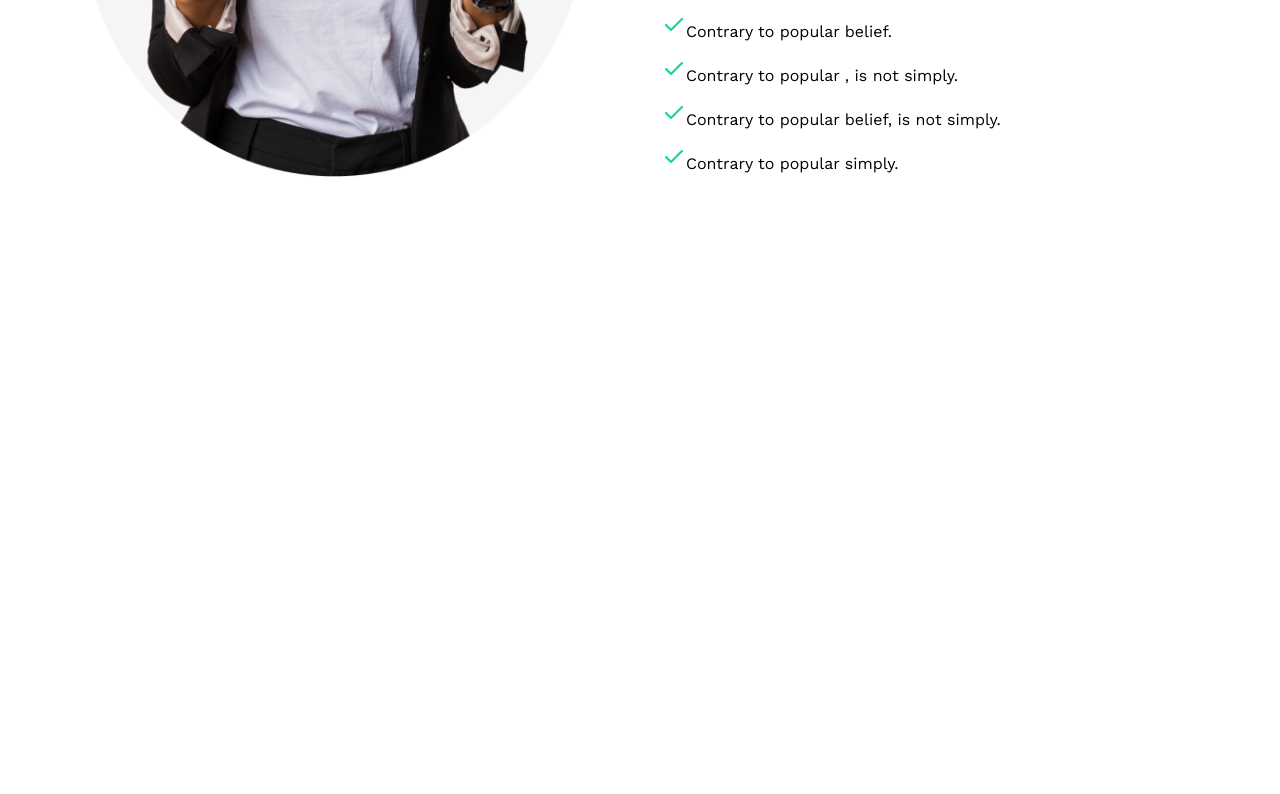
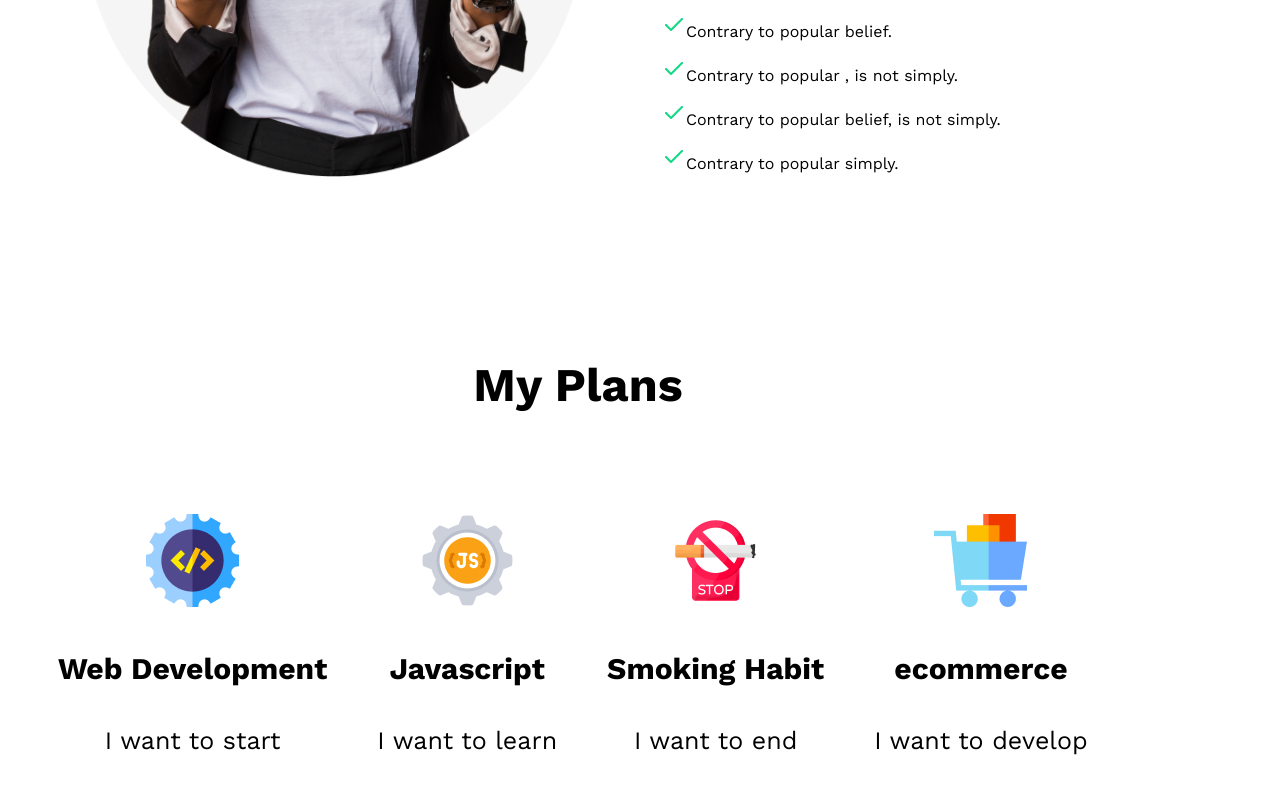
Before and after one commit to tasfiqhossainftm/All-Thinks, a plain HTML site: page index.html in a window 1280 px wide. Shown: the part 1355-2149 px from the top of the page. Before the commit the page ends 1674 px from the top, so only its background shows below. Drawn offline with nearby package versions, Linux system fonts and the light colour scheme.

Commit message:
plans updated

```diff
--- a/index.html
+++ b/index.html
@@ -23,16 +23,44 @@
         </div>
     </header>
     <main>
+        <!-- Previous Year -->
         <div class="previous-year">
             <div class="person"><img src="images/person.png" alt=""></div>
             <div class="failures-of-previous-year">
                 <h2>My failures of previous year</h2>
-                <p>Contrary to popular belief, Lorem Ipsum is not simply random text. It has roots in a piece of classical Latin literature from 45 BC, making it over 2000 years old. Richard McClintock.</p>
+                <p>Contrary to popular belief, Lorem Ipsum is not simply random text. It has roots in a piece of
+                    classical Latin literature from 45 BC, making it over 2000 years old. Richard McClintock.</p>
                 <p><img src="images/icons/right.png" alt="">Contrary to popular belief, is not simply.</p>
                 <p><img src="images/icons/right.png" alt="">Contrary to popular belief.</p>
                 <p><img src="images/icons/right.png" alt="">Contrary to popular , is not simply.</p>
                 <p><img src="images/icons/right.png" alt="">Contrary to popular belief, is not simply.</p>
                 <p><img src="images/icons/right.png" alt="">Contrary to popular simply.</p>
+            </div>
+        </div>
+        <!-- My Plans -->
+        <div class="my-plans">
+            <h3>My Plans</h3>
+        </div>
+        <div class="plans-child">
+            <div class="child">
+                <img src="images/icons/web.png" alt="">
+                <h4>Web Development</h4>
+                <p>I want to start</p>
+            </div>
+            <div class="child">
+                <img src="images/icons/js.png" alt="">
+                <h4>Javascript</h4>
+                <p>I want to learn</p>
+            </div>
+            <div class="child">
+                <img src="images/icons/smoke.png" alt="">
+                <h4>Smoking Habit</h4>
+                <p>I want to end</p>
+            </div>
+            <div class="child">
+                <img src="images/icons/ecom.png" alt="">
+                <h4>ecommerce</h4>
+                <p>I want to develop</p>
             </div>
         </div>
     </main>
--- a/style.css
+++ b/style.css
@@ -71,3 +71,30 @@ main{
 .failures-of-previous-year p{
     font-size: 16px;
 }
+
+/* My Plans */
+
+.my-plans{
+    text-align: center;
+    font-size: 40px;
+    padding-bottom: 55px;
+}
+
+.plans-child{
+    display: flex;
+    text-align: center;
+    margin-bottom: 130px;
+}
+
+.child{
+    margin-left: 50px;
+    text-align: center;
+}
+
+.child h4{
+    font-size: 30px;
+}
+
+.child p{
+    font-size: 25px;
+}
```
